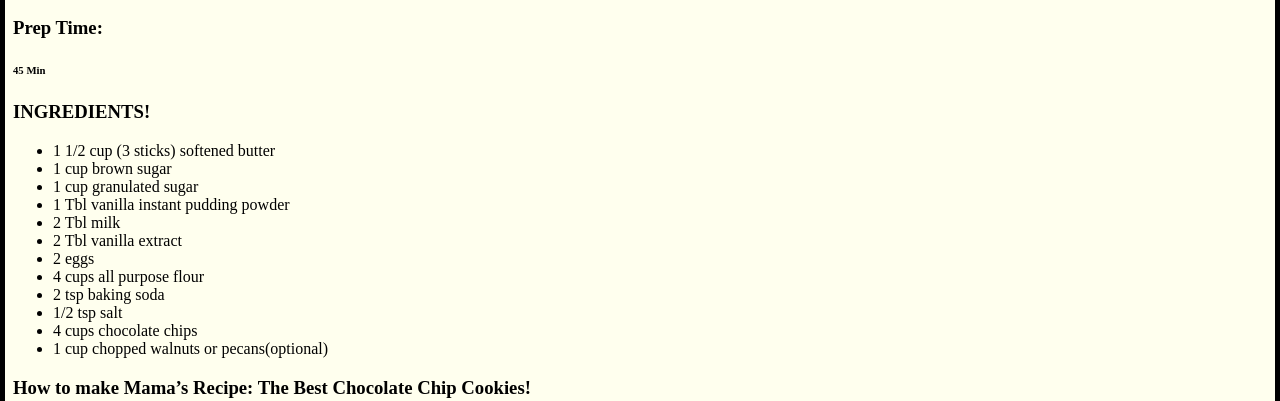
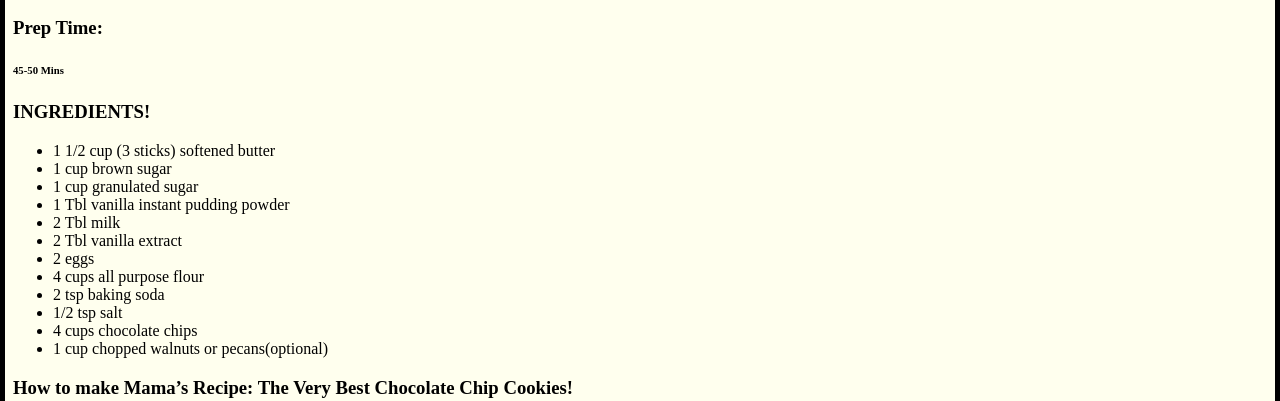
Before and after one commit to tinawqu/cookie-recipe, a plain HTML site: page index.html in a window 1280 px wide. Shown: the part 399-800 px from the top of the page. Drawn offline with Linux system fonts and the light colour scheme.

Commit message:
Changes prep time and added "very"

```diff
--- a/index.html
+++ b/index.html
@@ -33,7 +33,7 @@ The Cookie Recipe
 
 		<p><i>Recipe by: My Grandma</i></p>
 		<h3>Prep Time:</h3>
-		<h6>45 Min</h6>
+		<h6>45-50 Mins</h6>
 
 		<h3>INGREDIENTS!</h3>
 
@@ -52,7 +52,7 @@ The Cookie Recipe
 			<li>1 cup chopped walnuts or pecans(optional)</li>
 		</ul>
 
-		<h3>How to make Mama’s Recipe: The Best Chocolate Chip Cookies!</h3>
+		<h3>How to make Mama’s Recipe: The Very Best Chocolate Chip Cookies!</h3>
 
 		<ol>
 			<li>Preheat oven to 350 degrees</li>
```
